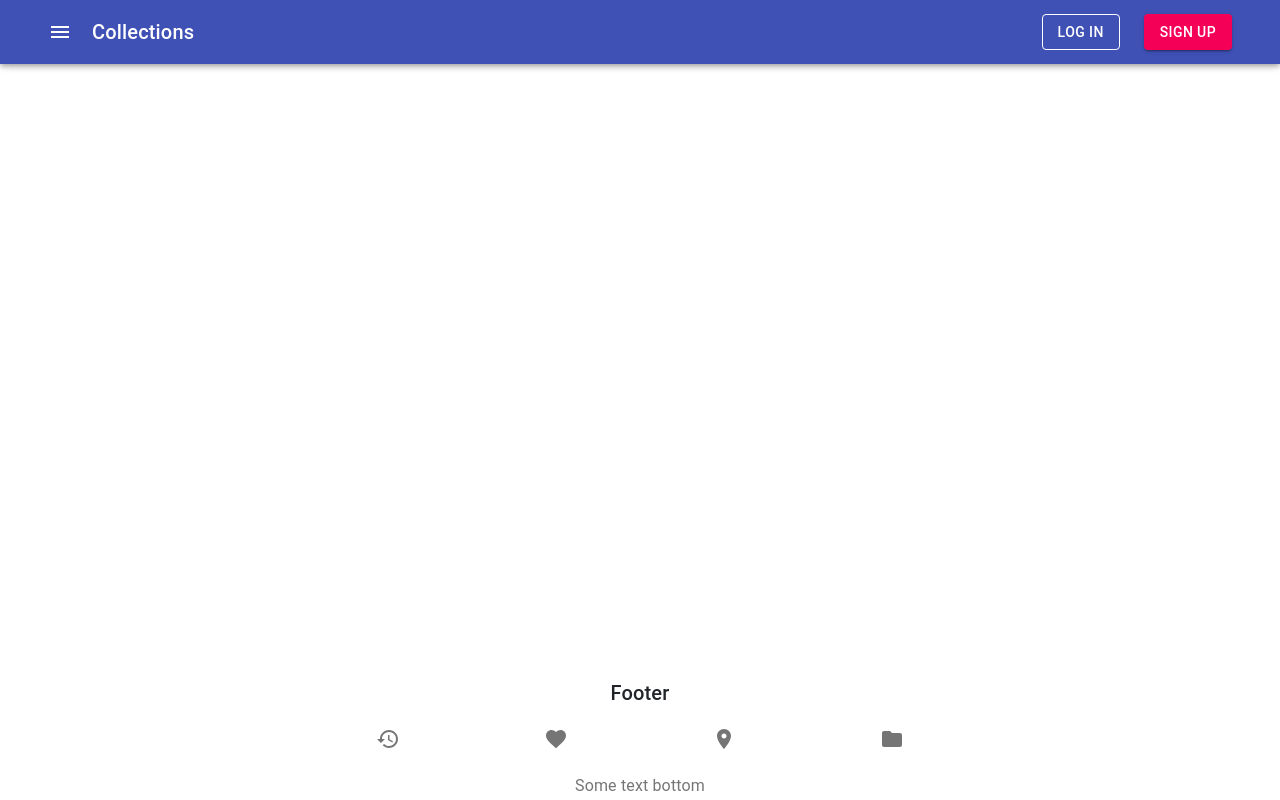
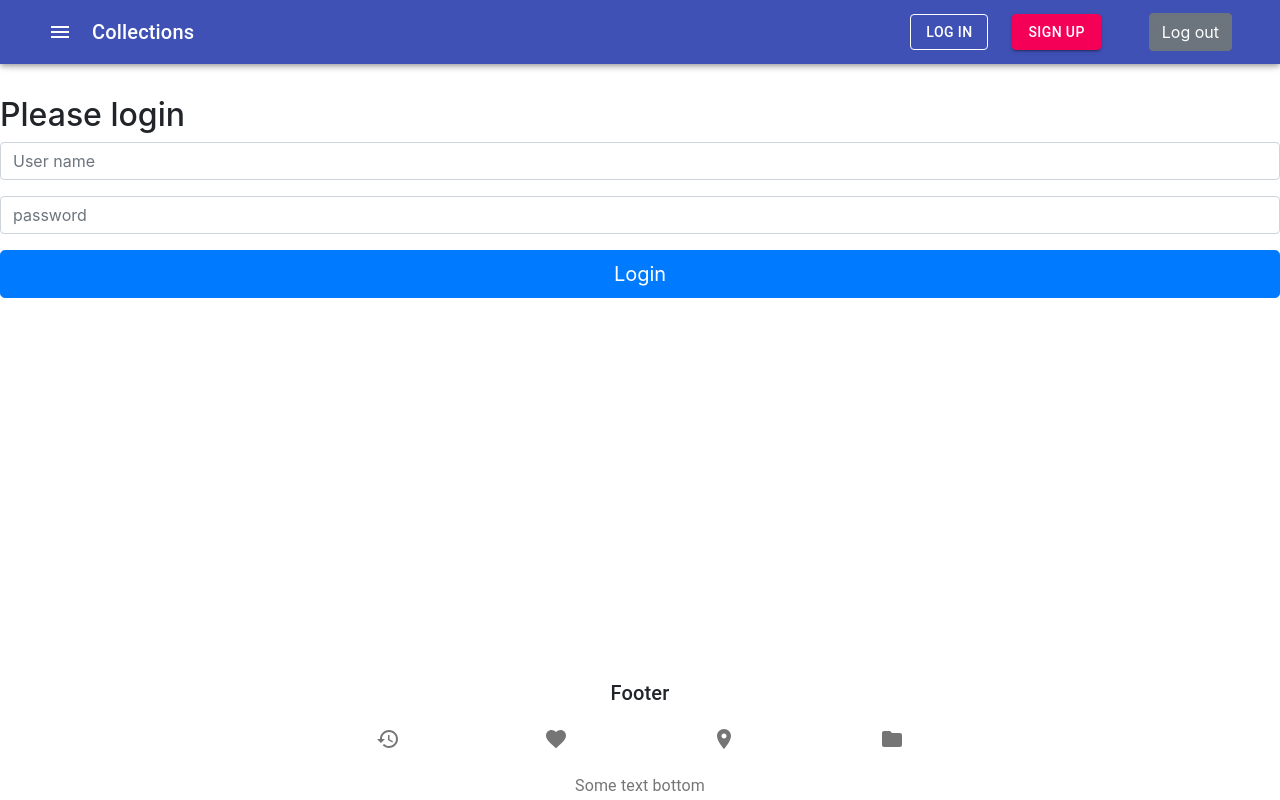
Before and after one commit to jan-bajaryn/collections-front, a React (Create React App) app: page /mylogin in a window 1280 px wide. Built offline with nearby package versions, Linux system fonts and the light colour scheme.

Commit message:
jwt ready

```diff
--- a/src/App.js
+++ b/src/App.js
@@ -8,6 +8,9 @@ import SignUp from "./pages/SignUp";
 import Collections from "./pages/Collections";
 import Footer from "./pages/Footer";
 import CreateCollection from "./pages/CreateCollection";
+import MyLogin from "./MyLogin";
+
+import interceptors from "../src/Interceptors";
 
 function App() {
     return (
@@ -29,6 +32,7 @@ function App() {
                 <Route path={"/collection/create"}>
                     <CreateCollection/>
                 </Route>
+                <Route exact path="/mylogin" component={MyLogin} />
                 <Footer/>
             </div>
         </BrowserRouter>
--- /dev/null
+++ b/src/Interceptors.js
@@ -0,0 +1,15 @@
+var axios = require("axios");
+
+
+axios.interceptors.request.use(
+    function(config) {
+        let jwtToken = localStorage.getItem("authorization");
+        if (jwtToken) {
+            config.headers["authorization"] = "Bearer " + jwtToken;
+        }
+        return config;
+    },
+    function(err) {
+        return Promise.reject(err);
+    }
+);
--- /dev/null
+++ b/src/MyLogin.js
@@ -0,0 +1,73 @@
+import React, {Component} from "react";
+import axios from "axios";
+
+class MyLogin extends Component {
+    constructor(props) {
+        super(props);
+
+        this.usrname = React.createRef();
+        this.passw = React.createRef();
+
+        this.handleFormSubmit = this.handleFormSubmit.bind(this);
+    }
+
+    handleFormSubmit = event => {
+        event.preventDefault();
+
+        const endpoint = "http://localhost:8080/authenticate";
+
+        const username = this.usrname.current.value;
+        const password = this.passw.current.value;
+
+        const user_object = {
+            username: username,
+            password: password
+        };
+
+        axios.post(endpoint, user_object).then(res => {
+            localStorage.setItem("authorization", res.data.token);
+            return this.handleDashboard();
+        });
+    };
+
+    handleDashboard() {
+        axios.get("http://localhost:8080/dashboard").then(res => {
+            if (res.data === "success") {
+                this.props.history.push("/all-collections");
+            } else {
+                alert("Authentication failure");
+            }
+        });
+    }
+
+    render() {
+        return (
+            <div className={"mt-5 pt-5"}>
+                <div className="wrapper">
+                    <form className="form-signin" onSubmit={this.handleFormSubmit}>
+                        <h2 className="form-signin-heading">Please login</h2>
+                        <div className="form-group">
+                            <input type="text"
+                                   className="form-control"
+                                   placeholder="User name"
+                                   ref={this.usrname}
+                            />
+                        </div>
+                        <div className="form-group">
+                            <input type="password"
+                                   className="form-control"
+                                   placeholder="password"
+                                   ref={this.passw}
+                            />
+                        </div>
+                        <button className="btn btn-lg btn-primary btn-block" type="submit">
+                            Login
+                        </button>
+                    </form>
+                </div>
+            </div>
+        );
+    }
+}
+
+export default MyLogin;
--- /dev/null
+++ b/src/components/Logout.js
@@ -0,0 +1,26 @@
+import React, {Component} from 'react';
+
+class Logout extends Component {
+
+    constructor(props) {
+        super(props);
+        this.handleLogout = this.handleLogout.bind(this);
+    }
+
+    handleLogout() {
+        localStorage.clear();
+        window.location.href = "/";
+    }
+
+    render() {
+        return (
+            <div>
+                <button className={"btn btn-secondary ml-5"} onClick={this.handleLogout}>
+                    Log out
+                </button>
+            </div>
+        );
+    }
+}
+
+export default Logout;
--- a/src/pages/Header.js
+++ b/src/pages/Header.js
@@ -9,7 +9,7 @@ import Button from "@material-ui/core/Button";
 import AppBar from "@material-ui/core/AppBar";
 import {makeStyles} from "@material-ui/core/styles";
 import {Link} from "react-router-dom";
-
+import Logout from "../components/Logout";
 
 const useStyles = makeStyles((theme) => ({
         root: {
@@ -24,7 +24,7 @@ const useStyles = makeStyles((theme) => ({
     })
 );
 
-const Header = () => {
+const Header = (props) => {
     const classes = useStyles();
     return (
         <AppBar position='fixed'>
@@ -35,7 +35,8 @@ const Header = () => {
                         <MenuIcon/>
                     </IconButton>
                     <Typography variant={"h6"}
-                                className={classes.title + " text-white dec-none"} component={Link} to={"/all-collections"}>
+                                className={classes.title + " text-white dec-none"} component={Link}
+                                to={"/all-collections"}>
                         Collections
                     </Typography>
                     <Box mx={3}>
@@ -48,6 +49,7 @@ const Header = () => {
                             to={"/sign-up"} component={Link}>
                         Sign Up
                     </Button>
+                    <Logout/>
                 </Toolbar>
             </Container>
         </AppBar>
--- a/src/pages/Login.js
+++ b/src/pages/Login.js
@@ -1,22 +1,74 @@
-import React, {useState} from "react";
+import React from "react";
 import '../../node_modules/bootstrap/dist/css/bootstrap.css';
-import {Link} from "react-router-dom";
+import {Link, Route, withRouter} from "react-router-dom";
+import axios from "axios";
 
-export default function Login() {
+class Login extends React.Component {
+
+    constructor(props) {
+        super(props);
+
+        this.handleFormSubmit = this.handleFormSubmit.bind(this);
+
+        this.username = React.createRef();
+        this.password = React.createRef();
+
+        this.state = {error: false}
+
+    }
+
+
+    handleFormSubmit = event => {
+        event.preventDefault();
+
+        const endpoint = "http://localhost:8080/authenticate";
+
+        const username = this.username.current.value;
+        const password = this.password.current.value;
+
+        const user_object = {
+            username: username,
+            password: password
+        };
+
+        axios.post(endpoint, user_object).then(res => {
+            localStorage.setItem("authorization", res.data.token);
+            return this.handleDashboard();
+        });
+    };
+
+    handleDashboard() {
+        axios.get("http://localhost:8080/dashboard").then(res => {
+            if (res.data === "success") {
+                this.props.history.push("/all-collections");
+            } else {
+                alert("Authentication failure");
+            }
+        });
+    }
+
+
+    render() {
         return (
             <div className={"container mt-5 pt-5 h-100"}>
                 <div className="row h-100 justify-content-center align-items-center">
-                <form>
+                    <form onSubmit={this.handleFormSubmit}>
                         <h3>Sign In</h3>
 
+                        {
+                            this.state.error &&
+                            <div className={"text-danger"}>Authentication error</div>
+                        }
+
                         <div className="form-group">
-                        <label>Email address</label>
-                        <input type="email" className="form-control" placeholder="Enter email"/>
+                            <label>Username</label>
+                            <input type="text" className="form-control" placeholder="Enter email" ref={this.username}/>
                         </div>
 
                         <div className="form-group">
                             <label>Password</label>
-                        <input type="password" className="form-control" placeholder="Enter password"/>
+                            <input type="password" className="form-control" placeholder="Enter password"
+                                   ref={this.password}/>
                         </div>
 
                         <div className="form-group">
@@ -26,7 +78,9 @@ export default function Login() {
                             </div>
                         </div>
 
-                    <button type="submit" className="btn btn-primary btn-block">Submit</button>
+                        <button type="submit" className="btn btn-primary btn-block"
+                                onSubmit={this.handleSubmit}>Submit
+                        </button>
                         <p className="forgot-password text-right mt-1">
                             <Link to={"/sign-up"}>Forgot password?</Link>
                         </p>
@@ -35,3 +89,6 @@ export default function Login() {
             </div>
         );
     }
+}
+
+export default withRouter (Login);
```
Lines whose indentation alone changed are shown as unchanged.
